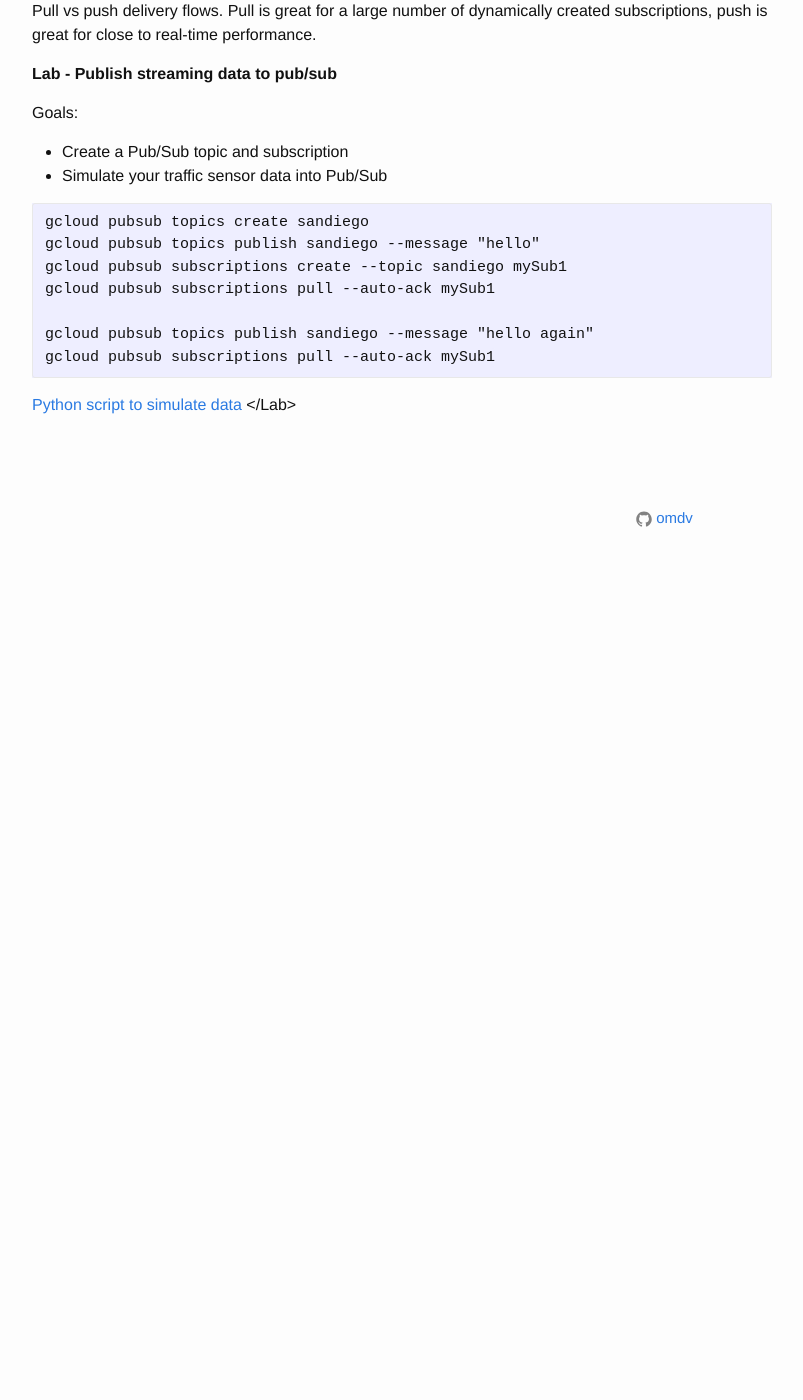
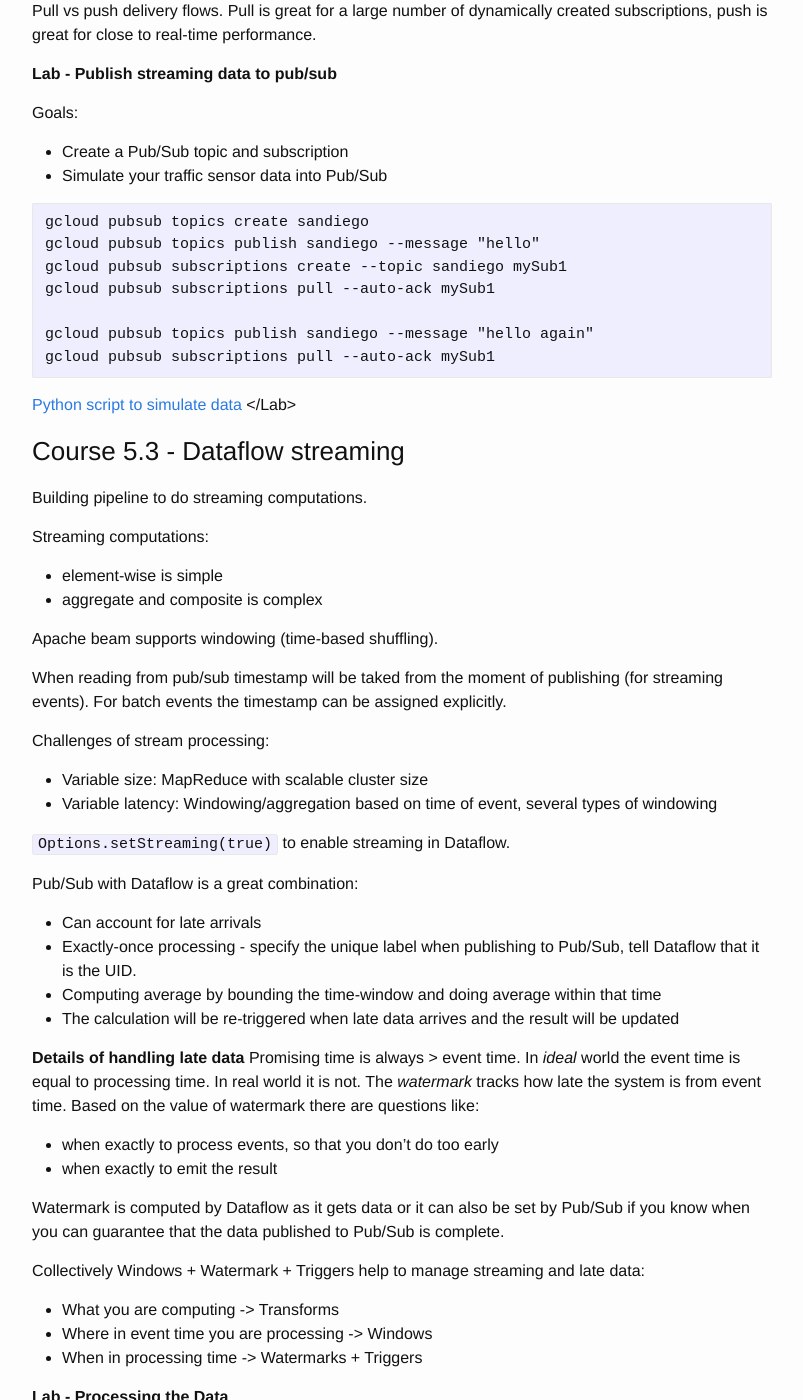
Before and after one commit to omdv/omdv.github.io, a Jekyll site: the page built from _posts/2019-11-07-Coursera-GCP-Data-Engineer.markdown, in a window 1280 px wide and 1400 px high, scrolled down 32963 px. Shown: the whole window, without its empty margins (238-1041 px from the left). Built offline with Jekyll 4.4.1, drawn with Linux system fonts in a browser that asks for light colours; nearby versions of some CDN libraries; before the commit the page ends 33538 px from its top, so only the background shows below that; some of the changed text lies outside the part shown.

Commit message:
pub/sub and dataflow part

```diff
--- a/_posts/2019-11-07-Coursera-GCP-Data-Engineer.markdown
+++ b/_posts/2019-11-07-Coursera-GCP-Data-Engineer.markdown
@@ -1352,3 +1352,57 @@ gcloud pubsub subscriptions pull --auto-ack mySub1
 
 [Python script to simulate data](https://github.com/GoogleCloudPlatform/training-data-analyst/blob/master/courses/streaming/publish/send_sensor_data.py)
 </Lab>
+
+### Course 5.3 - Dataflow streaming
+
+Building pipeline to do streaming computations.
+
+Streaming computations:
+- element-wise is simple
+- aggregate and composite is complex
+
+Apache beam supports windowing (time-based shuffling).
+
+When reading from pub/sub timestamp will be taked from the moment of publishing (for streaming events). For batch events the timestamp can be assigned explicitly.
+
+Challenges of stream processing:
+- Variable size: MapReduce with scalable cluster size
+- Variable latency: Windowing/aggregation based on time of event, several types of windowing
+
+`Options.setStreaming(true)` to enable streaming in Dataflow.
+
+Pub/Sub with Dataflow is a great combination:
+- Can account for late arrivals
+- Exactly-once processing - specify the unique label when publishing to Pub/Sub, tell Dataflow that it is the UID.
+- Computing average by bounding the time-window and doing average within that time
+- The calculation will be re-triggered when late data arrives and the result will be updated
+
+**Details of handling late data**
+Promising time is always > event time. In _ideal_ world the event time is equal to processing time. In real world it is not. The _watermark_ tracks how late the system is from event time. Based on the value of watermark there are questions like:
+- when exactly to process events, so that you don't do too early
+- when exactly to emit the result
+
+Watermark is computed by Dataflow as it gets data or it can also be set by Pub/Sub if you know when you can guarantee that the data published to Pub/Sub is complete.
+
+Collectively Windows + Watermark + Triggers help to manage streaming and late data:
+- What you are computing -> Transforms
+- Where in event time you are processing -> Windows
+- When in processing time -> Watermarks + Triggers
+
+**Lab - Processing the Data**
+
+Streaming Data Processing - Lab 2 : Streaming Data Pipelines v1.3
+
+Objectives:
+- Launch Dataflow and run a Dataflow job
+- Understand how data elements flow through the transformations of a Dataflow pipeline
+- Connect Dataflow to Pub/Sub and BigQuery
+- Observe and understand how Dataflow autoscaling adjusts compute resources to process input data optimally
+- Learn where to find logging information created by Dataflow
+- Explore metrics and create alerts and dashboards with Stackdriver Monitoring
+
+Source code:
+- [average conditions](https://github.com/GoogleCloudPlatform/training-data-analyst/blob/master/courses/streaming/process/sandiego/src/main/java/com/google/cloud/training/dataanalyst/sandiego/AverageSpeeds.java)
+- [current conditions](https://github.com/GoogleCloudPlatform/training-data-analyst/blob/master/courses/streaming/process/sandiego/src/main/java/com/google/cloud/training/dataanalyst/sandiego/CurrentConditions.java)
+
+</Lab>
```
